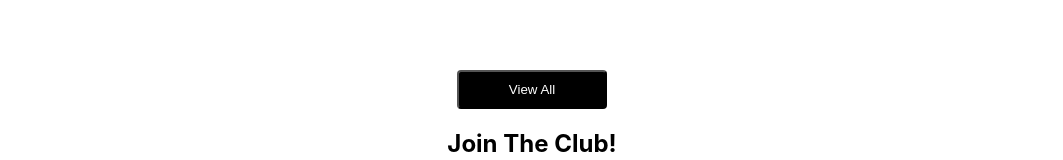
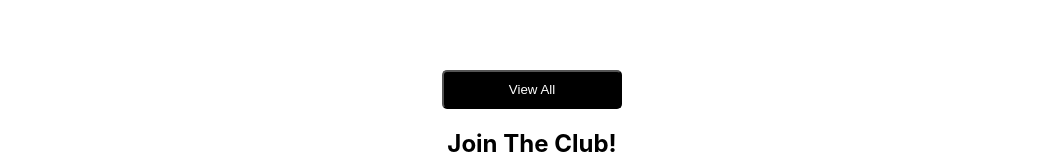
Before and after one commit to nickborbe/amp-client, a React (Create React App) app: page / in a window 1280 px wide. Shown: the part 4574-4734 px from the top of the page, without its empty margins (108-1171 px from the left). Built offline with nearby package versions, Linux system fonts and the light colour scheme.

Commit message:
gallery btn

```diff
--- a/src/styles/homepage.css
+++ b/src/styles/homepage.css
@@ -197,9 +197,9 @@
 
     background-color: black;
     color: white;
-    width: 150px;
+    width: 180px;
     padding: 10px;
-    border-radius: 4px;
+    border-radius: 5px;
 }
 
 #hp-gallery h2{
```
